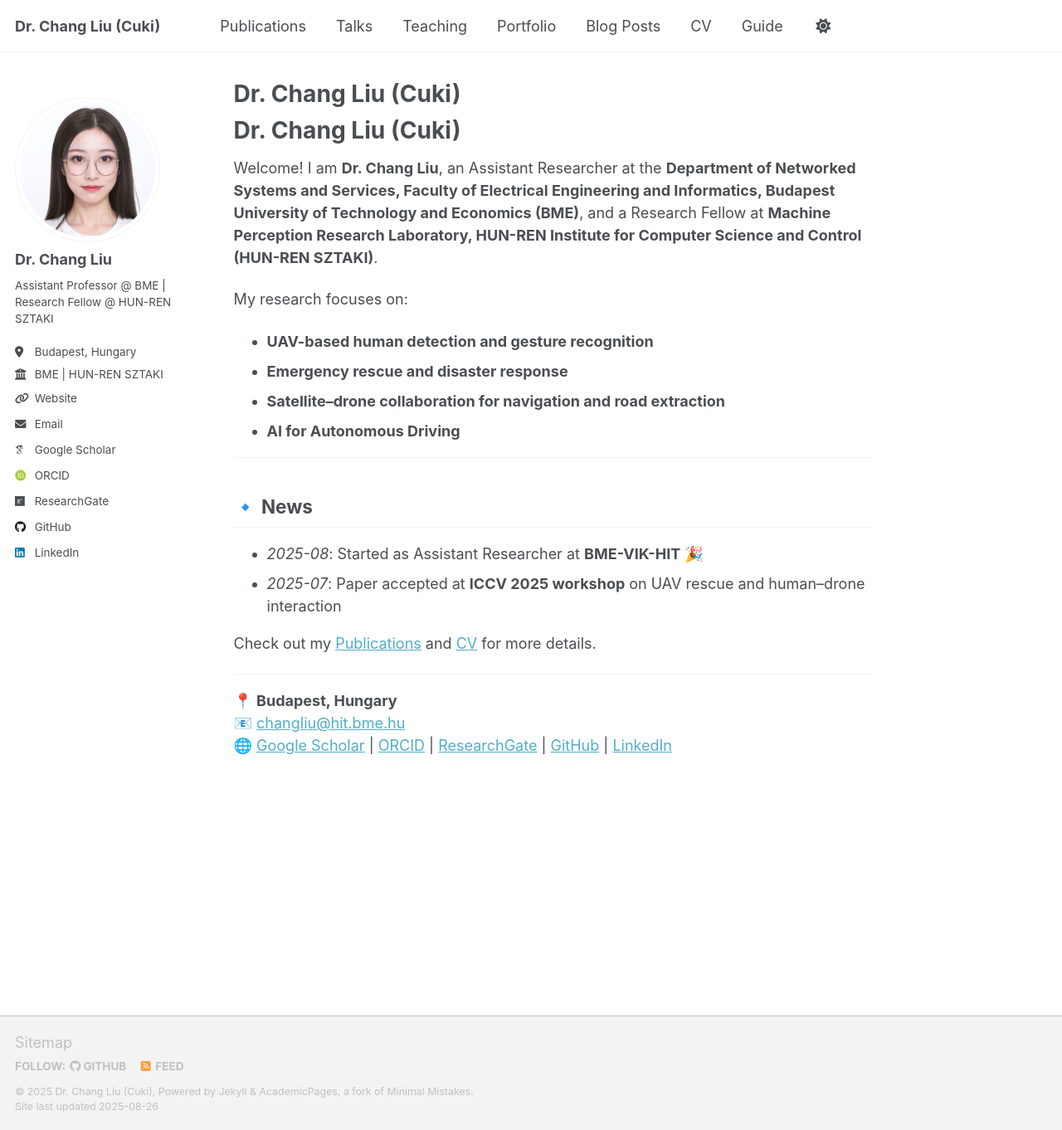
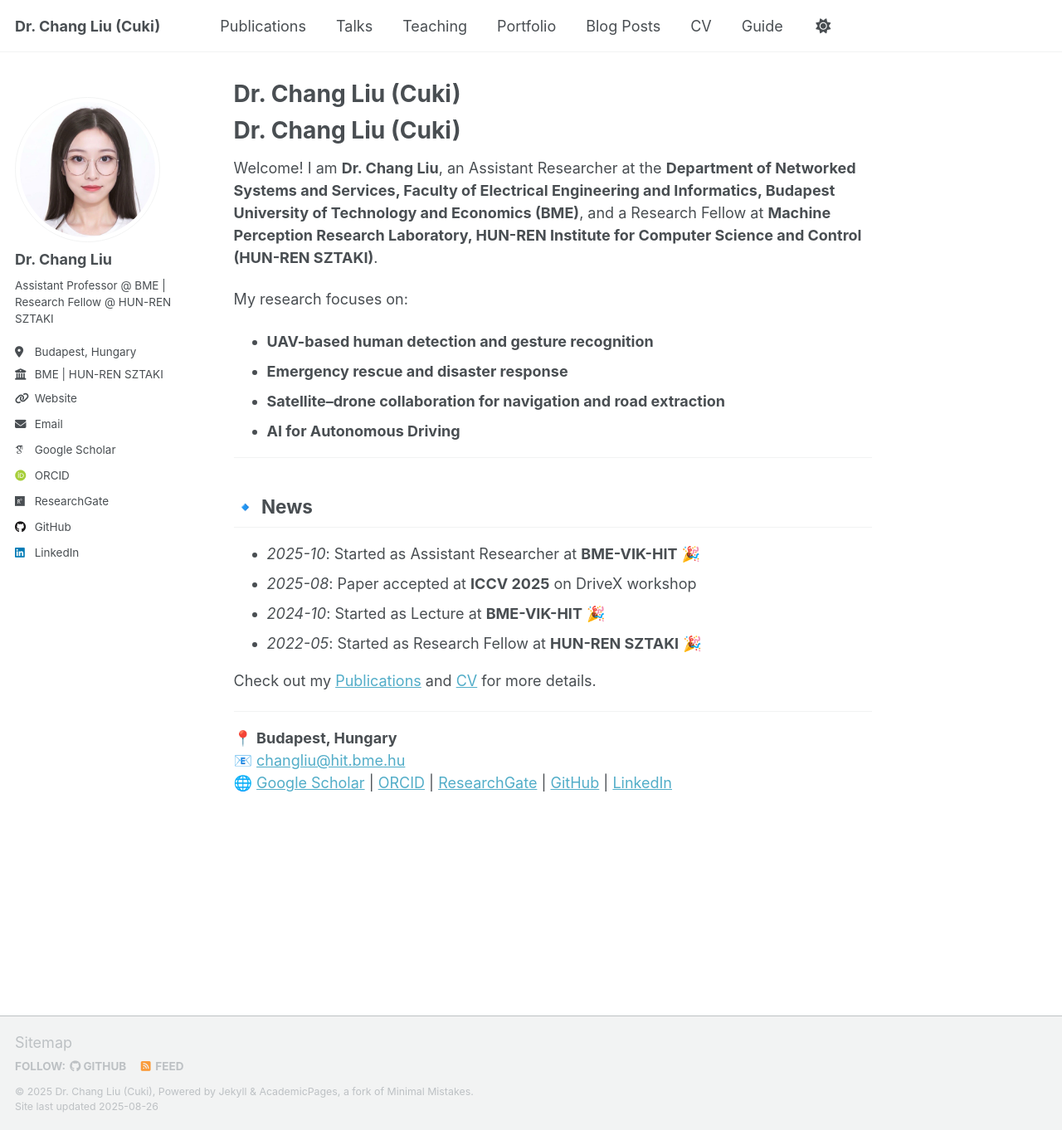
Before and after one commit to ChangLiu-bp/changliu-bp.github.io, a Jekyll site: the page built from _pages/about.md, in a window 1280 px wide and 1362 px high. Shown: the whole window at 83% size. Built offline with Jekyll 4.4.1, drawn with Linux system fonts in a browser that asks for light colours; some web fonts are replaced; a script that is not in the unit is left out.

Commit message:
Update about.md

```diff
--- a/_pages/about.md
+++ b/_pages/about.md
@@ -20,8 +20,10 @@ My research focuses on:
 ---
 
 ## 🔹 News
-- *2025-08*: Started as Assistant Researcher at **BME-VIK-HIT** 🎉
-- *2025-07*: Paper accepted at **ICCV 2025 workshop** on UAV rescue and human–drone interaction
+- *2025-10*: Started as Assistant Researcher at **BME-VIK-HIT** 🎉
+- *2025-08*: Paper accepted at **ICCV 2025** on DriveX workshop
+- *2024-10*: Started as Lecture at **BME-VIK-HIT** 🎉
+- *2022-05*: Started as Research Fellow at **HUN-REN SZTAKI** 🎉
 
 Check out my [Publications](/publications/) and [CV](/files/CV.pdf) for more details.
 
```
